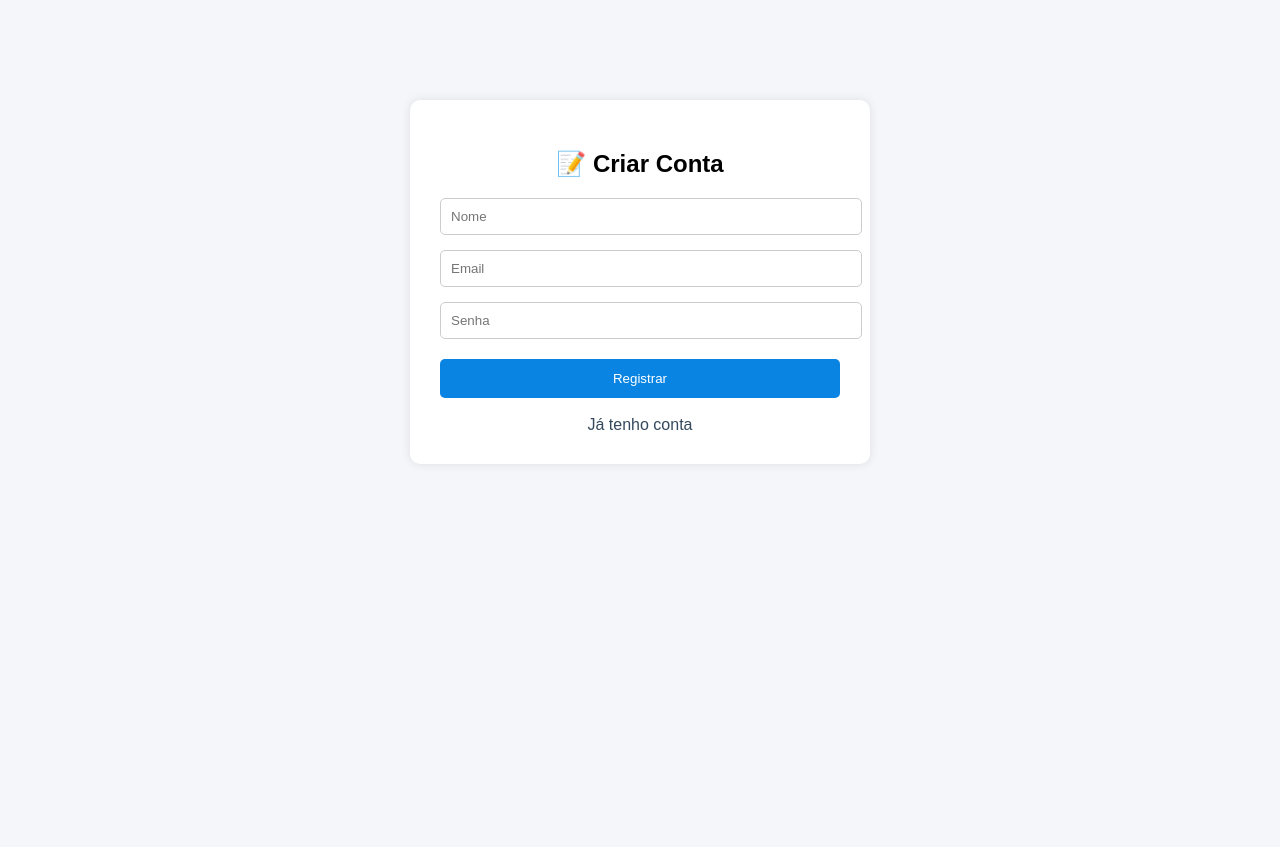
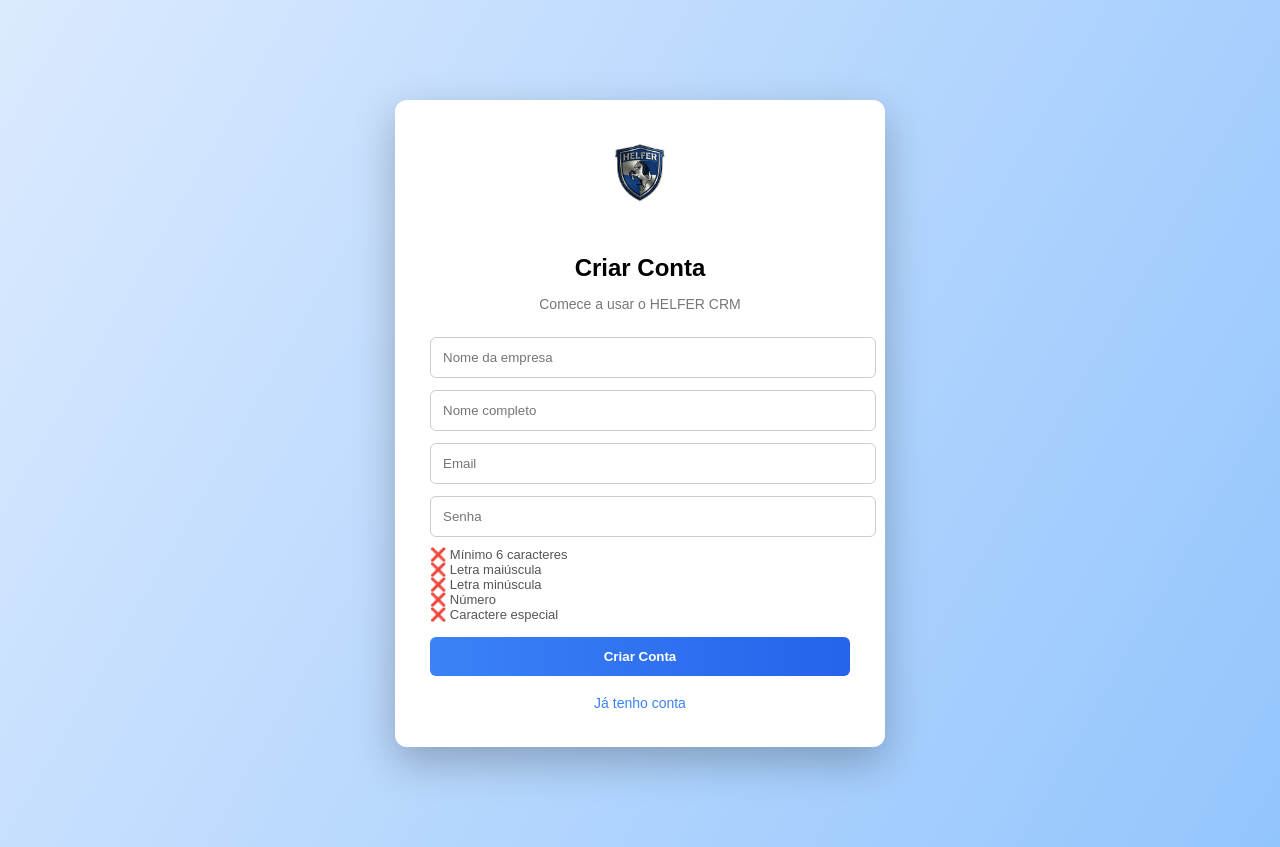
Before and after one commit to cantoni-carlos/projeto-crm, a Flask app: page /registro in a window 1280 px wide. Before the commit the page ends 430 px from the top, so only its background shows below. Run offline with Flask 3, Linux system fonts and the light colour scheme.

Commit message:
Update registro.html

```diff
--- a/Projeto/templates/registro.html
+++ b/Projeto/templates/registro.html
@@ -1,42 +1,120 @@
 <!DOCTYPE html>
 <html>
 <head>
-    <title>Registro</title>
+    <title>Registro - HELFER</title>
 </head>
 
-<body style="font-family: Arial; background: #f5f6fa; margin: 0;">
+<body style="
+    font-family: Arial;
+    background: linear-gradient(120deg, #dbeafe, #93c5fd);
+    margin: 0;
+">
 
-<div style="max-width: 400px; margin: 100px auto; background: white; padding: 30px; border-radius: 10px; box-shadow: 0px 0px 10px rgba(0,0,0,0.1); text-align: center;">
+<div style="
+    max-width: 420px;
+    margin: 100px auto;
+    background: white;
+    padding: 35px;
+    border-radius: 12px;
+    box-shadow: 0px 15px 40px rgba(0,0,0,0.25);
+    text-align: center;
+">
+    <!-- LOGO -->
+    <img src="{{ url_for('static', filename='logo.png') }}"
+         style="width: 120px; margin-bottom: 15px;">
 
-    <h2 style="margin-bottom: 20px;">📝 Criar Conta</h2>
+    <h2 style="margin-bottom: 5px;">Criar Conta</h2>
+    <p style="color:#777; font-size: 14px; margin-bottom: 25px;">
+        Comece a usar o HELFER CRM
+    </p>
 
-<form method="POST">
+    <!-- ERRO BACKEND -->
+    {% if erro %}
+        <div style="
+            background:#ffe6e6;
+            color:#c0392b;
+            padding:10px;
+            border-radius:6px;
+            margin-bottom:15px;
+            font-size:14px;
+        ">
+            {{ erro }}
+        </div>
+    {% endif %}
 
-    <input type="text" name="nome" placeholder="Nome" required
-    style="width: 100%; padding: 10px; margin-bottom: 15px; border-radius: 5px; border: 1px solid #ccc;">
+    <form method="POST">
 
-    <input type="email" name="email" placeholder="Email" required
-    style="width: 100%; padding: 10px; margin-bottom: 15px; border-radius: 5px; border: 1px solid #ccc;">
+        <input type="text" name="empresa" placeholder="Nome da empresa" required
+        style="width:100%; padding:12px; margin-bottom:12px; border-radius:6px; border:1px solid #ccc;">
 
-    <input type="password" name="senha" placeholder="Senha" required
-    style="width: 100%; padding: 10px; margin-bottom: 20px; border-radius: 5px; border: 1px solid #ccc;">
+        <input type="text" name="nome" placeholder="Nome completo" required
+        style="width:100%; padding:12px; margin-bottom:12px; border-radius:6px; border:1px solid #ccc;">
 
-    <button type="submit"
-    style="width: 100%; background: #0984e3; color: white; padding: 12px; border: none; border-radius: 5px;">
-        Registrar
-    </button>
+        <input type="email" name="email" placeholder="Email" required
+        style="width:100%; padding:12px; margin-bottom:12px; border-radius:6px; border:1px solid #ccc;">
 
-</form>
+        <input type="password" name="senha" id="senha" placeholder="Senha" required
+        onkeyup="validarSenha()"
+        style="width:100%; padding:12px; margin-bottom:10px; border-radius:6px; border:1px solid #ccc;">
+
+        <!-- REGRAS DA SENHA -->
+        <div style="text-align:left; font-size:13px; color:#555; margin-bottom:15px;">
+            <div id="regra1">❌ Mínimo 6 caracteres</div>
+            <div id="regra2">❌ Letra maiúscula</div>
+            <div id="regra3">❌ Letra minúscula</div>
+            <div id="regra4">❌ Número</div>
+            <div id="regra5">❌ Caractere especial</div>
+        </div>
+
+        <button type="submit"
+        style="
+            width:100%;
+            background: linear-gradient(90deg,#3b82f6,#2563eb);
+            color:white;
+            padding:12px;
+            border:none;
+            border-radius:6px;
+            font-weight:bold;
+            cursor:pointer;
+        ">
+            Criar Conta
+        </button>
 
     </form>
 
     <br>
 
-    <a href="/login" style="text-decoration: none; color: #34495e;">
+    <a href="/login" style="text-decoration:none; color:#3b82f6; font-size:14px;">
         Já tenho conta
     </a>
 
 </div>
 
+<!-- SCRIPT VALIDAÇÃO -->
+<script>
+function validarSenha() {
+    let senha = document.getElementById("senha").value;
+
+    let regras = [
+        {regex: /.{6,}/, id: "regra1"},
+        {regex: /[A-Z]/, id: "regra2"},
+        {regex: /[a-z]/, id: "regra3"},
+        {regex: /[0-9]/, id: "regra4"},
+        {regex: /[\W_]/, id: "regra5"},
+    ];
+
+    regras.forEach(r => {
+        let el = document.getElementById(r.id);
+        if (r.regex.test(senha)) {
+            el.innerHTML = "✅ " + el.innerText.substring(2);
+            el.style.color = "green";
+        } else {
+            el.innerHTML = "❌ " + el.innerText.substring(2);
+            el.style.color = "red";
+        }
+    });
+}
+</script>
+
 </body>
 </html>
```
